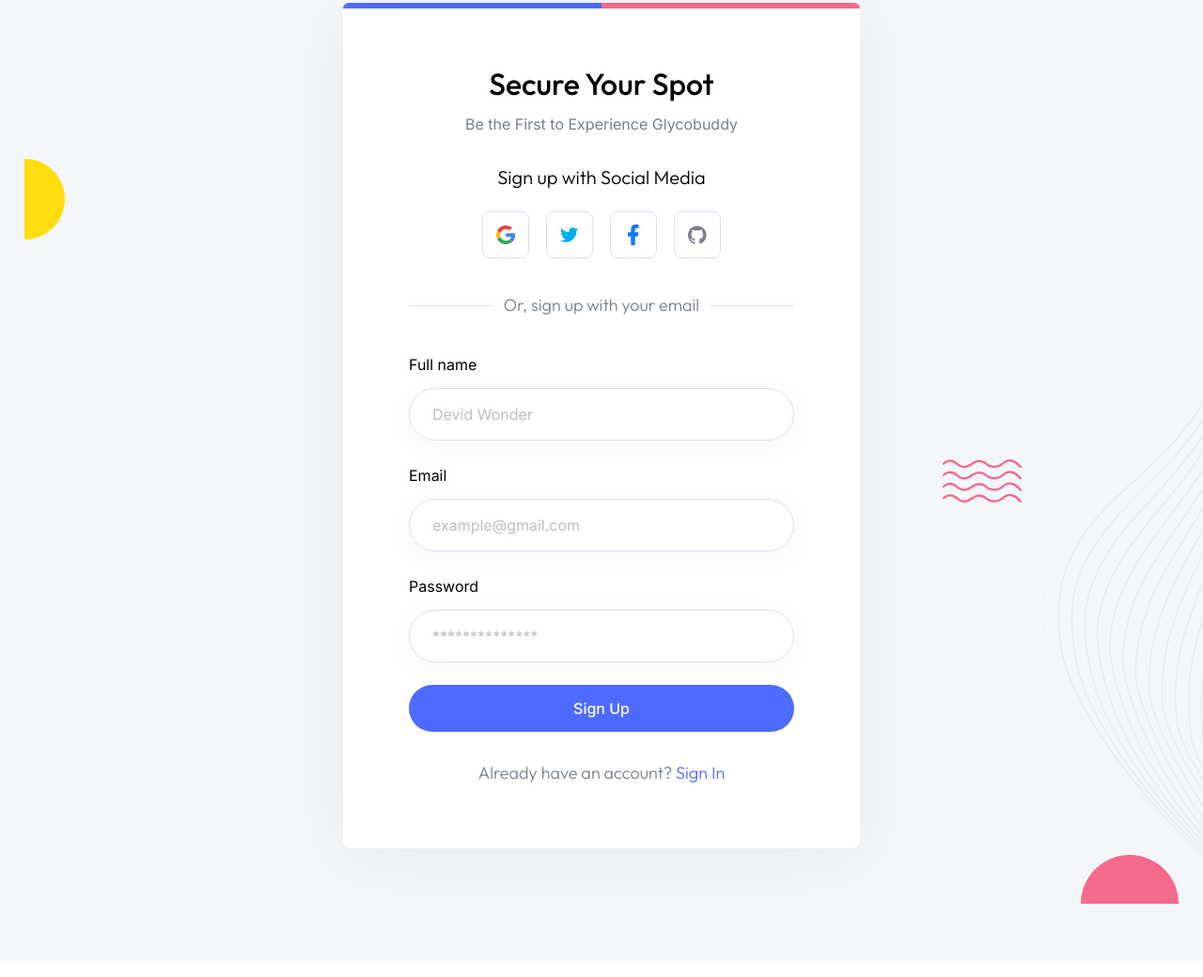
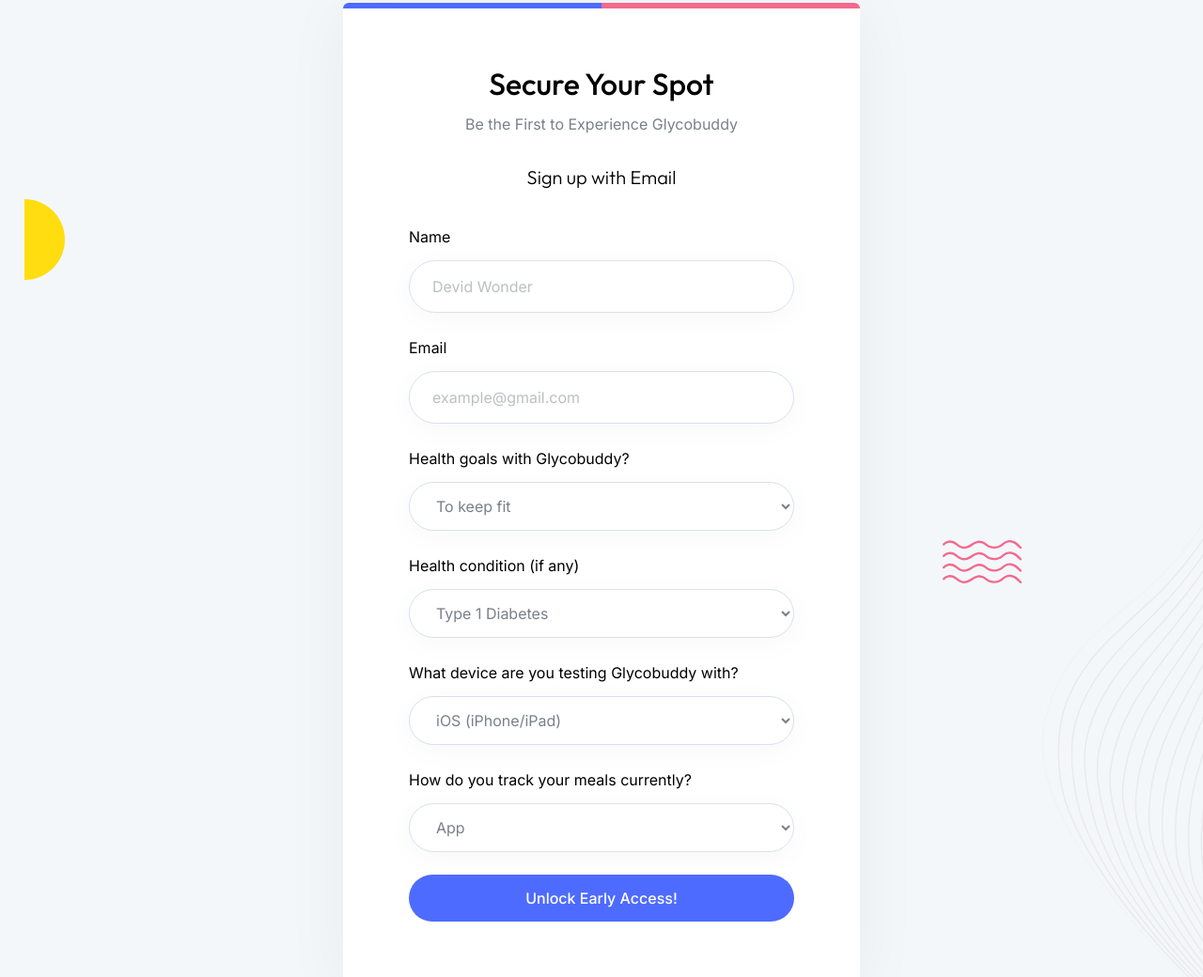
Before and after one commit to StarMindz/Glycobuddy, a website: page signup.html in a window 1280 px wide. Shown: the part 197-1237 px from the top of the page at 94% size. Drawn offline with Linux system fonts and the light colour scheme.

Commit message:
Set up waitlist form look

```diff
--- a/signup.html
+++ b/signup.html
@@ -5,7 +5,7 @@
     <meta http-equiv="X-UA-Compatible" content="IE=edge" />
     <meta name="viewport" content="width=device-width, initial-scale=1.0" />
     <title>Sign Up | Base - Tailwind CSS Startup Template</title>
-  <link rel="icon" href="favicon.ico"><link href="style.css" rel="stylesheet"></head>
+  <link rel="icon" href="/Glycobuddy/favicon_icon.png"><link href="style.css" rel="stylesheet"></head>
   <body
     x-data="{ page: 'signup', 'darkMode': true, 'stickyMenu': false, 'navigationOpen': false, 'scrollTop': false }"
     x-init="
@@ -129,8 +129,8 @@
             <h2 class="ek ck kk wm xb">Secure Your Spot</h2>
             <p>Be the First to Experience Glycobuddy</p>
 
-            <h3 class="hk yj kk wm ob mc">Sign up with Social Media</h3>
-            <ul class="tc wf xf mg ec">
+            <h3 class="hk yj kk wm ob mc">Sign up with Email</h3>
+            <!-- <ul class="tc wf xf mg ec">
               <li>
                 <a
                   class="tc wf xf be dd di sg _g ch qm ml il bm rl/40 ym/40"
@@ -202,19 +202,20 @@
                   </svg>
                 </a>
               </li>
-            </ul>
+            </ul> -->
 
-            <span class="i rc sj hk xj">
+            <!-- <span class="i rc sj hk xj">
               <span class="rc h s z/2 nd oe rh tm"></span>
               <span class="rc h q z/2 nd oe rh tm"></span>
 
               Or, sign up with your email
-            </span>
+            </span> -->
           </div>
 
           <form class="sb" action="https://formbold.com/s/unique_form_id" method="POST">
+            <!-- Name Field -->
             <div class="wb">
-              <label class="rc kk wm vb" for="fullname">Full name</label>
+              <label class="rc kk wm vb" for="fullname">Name</label>
               <input
                 type="text"
                 name="fullname"
@@ -224,6 +225,7 @@
               />
             </div>
 
+            <!-- Email Field -->
             <div class="wb">
               <label class="rc kk wm vb" for="email">Email</label>
               <input
@@ -235,25 +237,59 @@
               />
             </div>
 
+            <!-- Health Goals Field -->
             <div class="wb">
-              <label class="rc kk wm vb" for="password">Password</label>
-              <input
-                type="password"
-                name="password"
-                id="password"
-                placeholder="**************"
-                class="vd hh rg zk _g ch hm dm fm pl/50 xi mi sm xm pm dn/40"
-              />
+              <label class="rc kk wm vb" for="health_goals">Health goals with Glycobuddy?</label>
+              <select name="health_goals" id="health_goals" class="vd hh rg zk _g ch hm dm fm pl/50 xi mi sm xm pm dn/40">
+                <option value="weight_loss">To keep fit</option>
+                <option value="muscle_gain">Muscle gain</option>
+                <option value="disease_management">Disease management</option>
+                <option value="general_health">General health & wellness</option>
+              </select>
             </div>
 
+            <!-- Health Condition (Conditional) -->
+            <div class="wb" id="health_condition">
+              <label class="rc kk wm vb" for="health_condition_input">Health condition (if any)</label>
+              <select name="health_condition" id="health_condition_input" class="vd hh rg zk _g ch hm dm fm pl/50 xi mi sm xm pm dn/40">
+                <option value="type_1">Type 1 Diabetes</option>
+                <option value="type_2">Type 2 Diabetes</option>
+                <option value="gestational">Gestational Diabetes</option>
+                <option value="pre_diabetes">Pre-diabetes</option>
+                <option value="other_condition">Other (Specify)</option>
+                <option value="no_condition">None</option>
+              </select>
+            </div>
+
+            <!-- Device Compatibility -->
+            <div class="wb">
+              <label class="rc kk wm vb" for="device_compatibility">What device are you testing Glycobuddy with?</label>
+              <select name="device_compatibility" id="device_compatibility" class="vd hh rg zk _g ch hm dm fm pl/50 xi mi sm xm pm dn/40">
+                <option value="ios">iOS (iPhone/iPad)</option>
+                <option value="android">Android</option>
+              </select>
+            </div>
+
+            <!-- Meal Tracking Method -->
+            <div class="wb">
+              <label class="rc kk wm vb" for="meal_tracking">How do you track your meals currently?</label>
+              <select name="meal_tracking" id="meal_tracking" class="vd hh rg zk _g ch hm dm fm pl/50 xi mi sm xm pm dn/40">
+                <option value="app_tracking">App</option>
+                <option value="manual_tracking">Manual (e.g., diary)</option>
+                <option value="prescribed_plan">Prescribed plan</option>
+                <option value="no_tracking">I don't track my meals</option>
+              </select>
+            </div>
+
+            <!-- Submit Button -->
             <button class="vd rj ek rc rg gh lk ml il _l gi hi">
-              Sign Up
+              Unlock Early Access!
             </button>
 
-            <p class="sj hk xj rj ob">
+            <!-- <p class="sj hk xj rj ob">
               Already have an account?
               <a class="mk" href="signin.html"> Sign In </a>
-            </p>
+            </p> -->
           </form>
         </div>
       </section>
@@ -455,4 +491,66 @@
 
     <!-- ====== Back To Top End ===== -->
   <script defer src="bundle.js"></script></body>
+  <script>
+    // Wait for the DOM to fully load before running the script
+    document.addEventListener('DOMContentLoaded', function () {
+
+      // Select the health condition select element and the health condition input field
+      const healthConditionSelect = document.getElementById('health_condition_input');
+      const healthConditionOtherInput = document.createElement('input');
+      healthConditionOtherInput.setAttribute('type', 'text');
+      healthConditionOtherInput.setAttribute('name', 'other_health_condition');
+      healthConditionOtherInput.setAttribute('id', 'other_health_condition');
+      healthConditionOtherInput.setAttribute('placeholder', 'Please specify your health condition');
+      healthConditionOtherInput.classList.add('vd', 'hh', 'rg', '_g', 'ch', 'hm', 'dm', 'fm', 'pl/50', 'xi', 'mi', 'sm', 'xm', 'pm', 'dn/40');
+
+      // Hide the input initially
+      healthConditionOtherInput.style.display = 'none';
+      healthConditionOtherInput.style.marginTop = '20px';
+
+      // Insert the input field after the health condition select element
+      healthConditionSelect.parentNode.appendChild(healthConditionOtherInput);
+
+      // Add an event listener to the health condition select element to show/hide the "Other (Specify)" input
+      healthConditionSelect.addEventListener('change', function () {
+        if (this.value === 'other_condition') {
+          healthConditionOtherInput.style.display = 'block'; // Show the input
+        } else {
+          healthConditionOtherInput.style.display = 'none'; // Hide the input
+        }
+      });
+
+    });
+    // Form submission function
+    form.addEventListener('submit', function (event) {
+      event.preventDefault(); // Prevent default form submission
+
+      // Collect form data
+      const formData = new FormData(form);
+
+      // Check if the 'Other' health condition input exists and add it to the form data if filled
+      if (healthConditionOtherInput.style.display === 'block' && healthConditionOtherInput.value.trim() !== '') {
+        formData.append('other_health_condition', healthConditionOtherInput.value);
+      }
+
+      // Prepare the POST request
+      const apiUrl = 'YOUR_API_ENDPOINT_HERE';  // Replace with your API endpoint URL
+      fetch(apiUrl, {
+        method: 'POST',
+        body: formData,
+      })
+      .then(response => {
+        if (response.ok) {
+          alert('Your information has been submitted successfully!');
+          form.reset();  // Reset the form after successful submission
+        } else {
+          alert('There was an error submitting your form. Please try again.');
+        }
+      })
+      .catch(error => {
+        alert('An error occurred: ' + error);
+      });
+    });
+  </script>
+
 </html>
```
